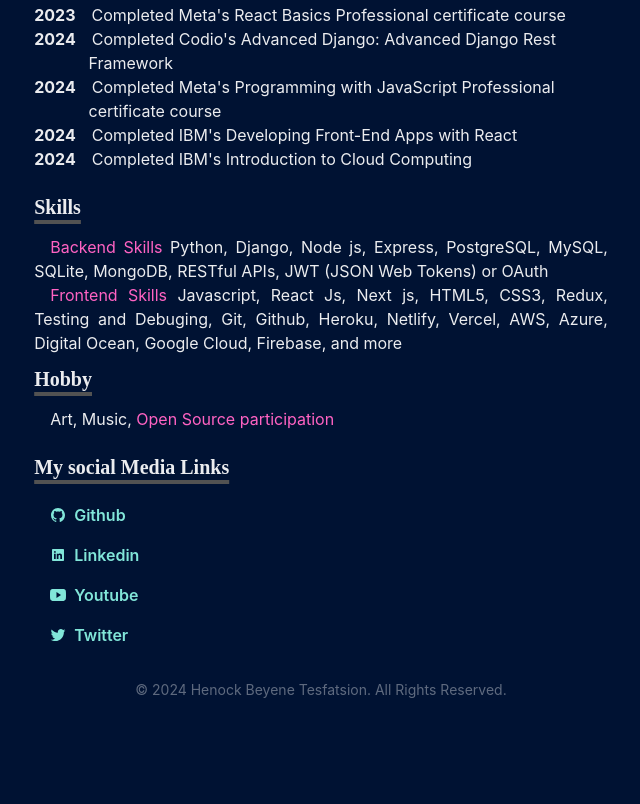
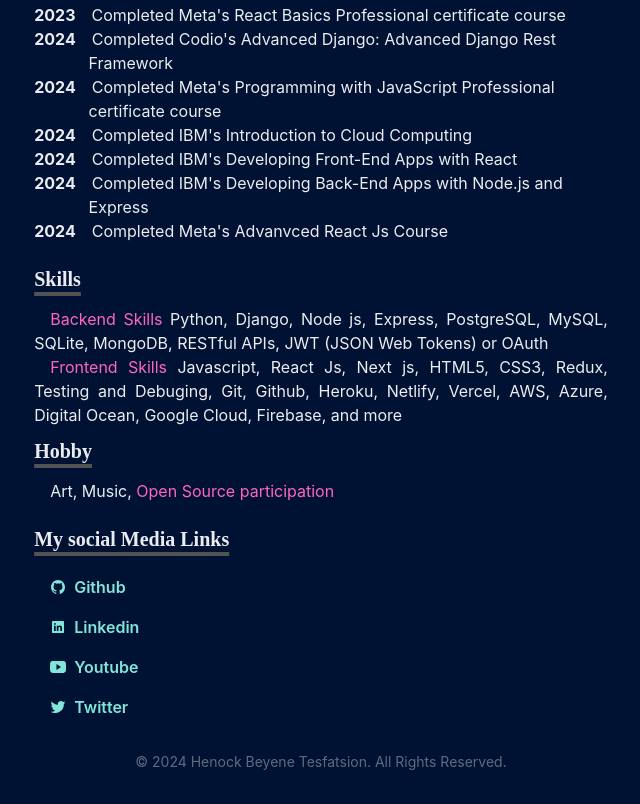
Before and after one commit to Henoker/HenokerWebsite, a Next.js app: page / in a window 1280 px wide. Shown: the part 1323-2127 px from the top of the page, without its empty margins (319-959 px from the left). Before the commit the page ends 2055 px from the top, so only its background shows below. Built offline with nearby package versions, Linux system fonts and the light colour scheme.

Commit message:
Add new certificate

```diff
--- a/pages/index.js
+++ b/pages/index.js
@@ -144,11 +144,19 @@
           </BioSection>
           <BioSection>
             <BioYear>2024</BioYear>
+            Completed IBM&apos;s Introduction to Cloud Computing
+          </BioSection>
+          <BioSection>
+            <BioYear>2024</BioYear>
             Completed IBM&apos;s Developing Front-End Apps with React
           </BioSection>
           <BioSection>
             <BioYear>2024</BioYear>
-            Completed IBM&apos;s Introduction to Cloud Computing
+            Completed IBM&apos;s Developing Back-End Apps with Node.js and Express
+          </BioSection>
+          <BioSection>
+            <BioYear>2024</BioYear>
+            Completed Meta&apos;s Advanvced React Js Course
           </BioSection>
         </Section>
         <Section delay={0.3}>
@@ -156,12 +164,12 @@
             Skills
           </Heading>
           <Paragraph>
-          <Link href="https://github.com/EddieHubCommunity">
+          <Link>
               Backend Skills
           </Link>{' '} Python, Django, Node js, Express, PostgreSQL, MySQL, SQLite, MongoDB, RESTful APIs,  JWT (JSON Web Tokens) or OAuth
           </Paragraph>
           <Paragraph>
-          <Link href="https://github.com/EddieHubCommunity">
+          <Link>
               Frontend Skills
           </Link>{' '} Javascript, React Js, Next js, HTML5, CSS3, Redux, Testing and Debuging, Git, Github, Heroku, Netlify, Vercel, AWS, Azure, Digital Ocean, Google Cloud, Firebase, and more
           </Paragraph>
```
